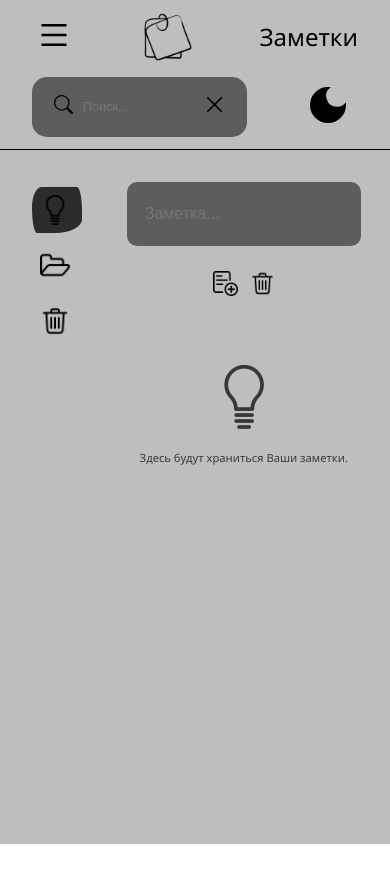
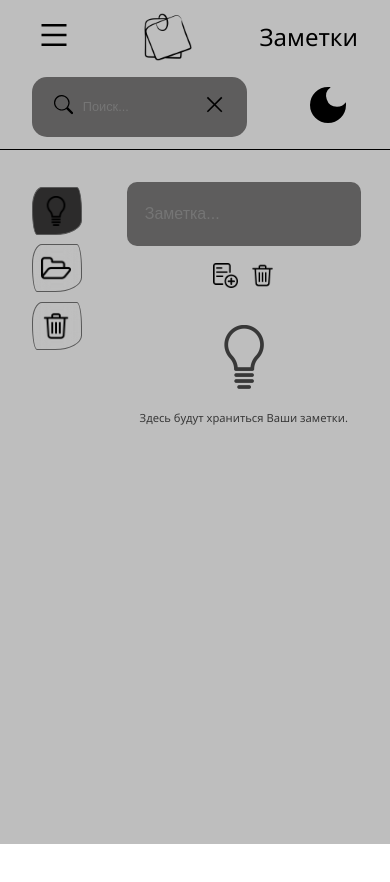
Before and after one commit to Evgenii-Buslaev/NotesAppReact, a React (Create React App) app: page / in a window 390 px wide. Shown: the top 882 px of the page. Built offline with nearby package versions, Linux system fonts and the light colour scheme.

Commit message:
Edited css classes for page. Added blur for menu buttons

```diff
--- a/src/UI/MenuButton.jsx
+++ b/src/UI/MenuButton.jsx
@@ -18,7 +18,7 @@ function MenuButton({
 
   return (
     <button
-      className={classes}
+      className={`${classes} blur`}
       style={menu ? { width: 150 } : { width: 50 }}
       onClick={() => {
         change(chosenSection);
--- a/src/css/UI/MenuButton.module.css
+++ b/src/css/UI/MenuButton.module.css
@@ -5,6 +5,7 @@
   margin: 0.3rem 2rem;
   padding: 0.5rem 0 0.5rem 0.5rem;
   border-radius: 10px 5px 2em / 20px 25px 30%;
+  border: solid thin rgb(88, 88, 88);
   width: 15vw;
 }
 
--- a/src/css/components/NoteInput.module.css
+++ b/src/css/components/NoteInput.module.css
@@ -37,7 +37,7 @@
 
 @media (max-width: 600px) {
   .formButtons {
-    margin: 0.5rem 0;
+    margin: 0;
   }
   .formButtons img {
     width: 25px;
--- a/src/css/components/NotesList.module.css
+++ b/src/css/components/NotesList.module.css
@@ -11,5 +11,6 @@
 @media (max-width: 1000px) {
   .notesCont {
     margin: 0;
+    padding: 0;
   }
 }
--- a/src/css/page.css
+++ b/src/css/page.css
@@ -20,3 +20,7 @@ button:hover {
 main {
   display: flex;
 }
+
+.blur {
+  backdrop-filter: blur(8px);
+}
```
